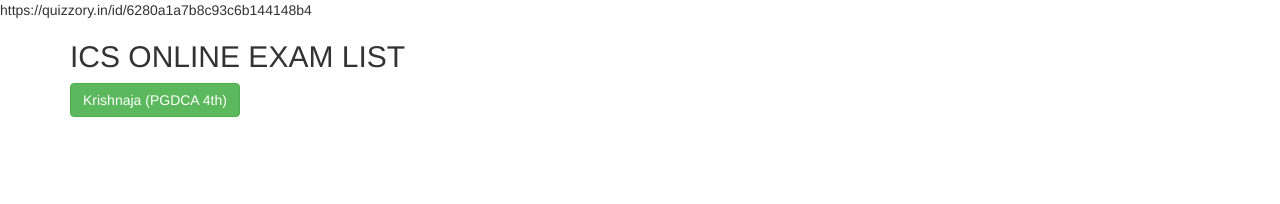
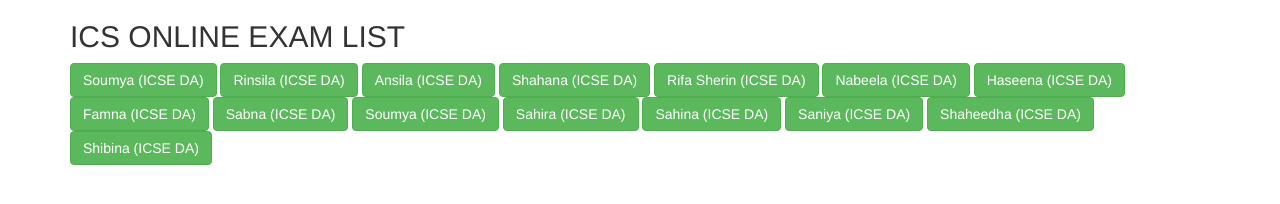
Before and after one commit to icsindia/ics, a plain HTML site: page index.html in a window 1280 px wide. Drawn offline with nearby package versions, Linux system fonts and the light colour scheme.

Commit message:
Update index.html

```diff
--- a/index.html
+++ b/index.html
@@ -9,10 +9,23 @@
   <script src="https://maxcdn.bootstrapcdn.com/bootstrap/3.4.1/js/bootstrap.min.js"></script>
 </head>
 <body>
-https://quizzory.in/id/6280a1a7b8c93c6b144148b4
 <div class="container">
   <h2>ICS ONLINE EXAM LIST</h2>
-      <a href="https://quizzory.in/id/61eac75f89ea8d3ccab20d94"><button type="button" class="btn btn-success">Krishnaja (PGDCA 4th)</button></a>
+      <a href="https://quizzory.in/id/6280a1a7b8c93c6b144148b4"><button type="button" class="btn btn-success">Soumya (ICSE DA)</button></a>
+  <a href="https://quizzory.in/id/6280a1a7b8c93c6b144148b4"><button type="button" class="btn btn-success">Rinsila (ICSE DA)</button></a>
+  <a href="https://quizzory.in/id/6280a1a7b8c93c6b144148b4"><button type="button" class="btn btn-success">Ansila (ICSE DA)</button></a>
+  <a href="https://quizzory.in/id/6280a1a7b8c93c6b144148b4"><button type="button" class="btn btn-success">Shahana (ICSE DA)</button></a>
+  <a href="https://quizzory.in/id/6280a1a7b8c93c6b144148b4"><button type="button" class="btn btn-success">Rifa Sherin (ICSE DA)</button></a>
+  <a href="https://quizzory.in/id/6280a1a7b8c93c6b144148b4"><button type="button" class="btn btn-success">Nabeela (ICSE DA)</button></a>
+  <a href="https://quizzory.in/id/6280a1a7b8c93c6b144148b4"><button type="button" class="btn btn-success">Haseena (ICSE DA)</button></a>
+  <a href="https://quizzory.in/id/6280a1a7b8c93c6b144148b4"><button type="button" class="btn btn-success">Famna (ICSE DA)</button></a>
+  <a href="https://quizzory.in/id/6280a1a7b8c93c6b144148b4"><button type="button" class="btn btn-success">Sabna (ICSE DA)</button></a>
+  <a href="https://quizzory.in/id/6280a1a7b8c93c6b144148b4"><button type="button" class="btn btn-success">Soumya (ICSE DA)</button></a>
+  <a href="https://quizzory.in/id/6280a1a7b8c93c6b144148b4"><button type="button" class="btn btn-success">Sahira (ICSE DA)</button></a>
+  <a href="https://quizzory.in/id/6280a1a7b8c93c6b144148b4"><button type="button" class="btn btn-success">Sahina (ICSE DA)</button></a>
+  <a href="https://quizzory.in/id/6280a1a7b8c93c6b144148b4"><button type="button" class="btn btn-success">Saniya (ICSE DA)</button></a>
+  <a href="https://quizzory.in/id/6280a1a7b8c93c6b144148b4"><button type="button" class="btn btn-success">Shaheedha (ICSE DA)</button></a>
+  <a href="https://quizzory.in/id/6280a1a7b8c93c6b144148b4"><button type="button" class="btn btn-success">Shibina (ICSE DA)</button></a>
 
   <!-- <button type="button" class="btn btn-primary">Primary</button>
     <a href="https://quizzory.in/id/61bcc7e6f495cf092a080e92"><button type="button" class="btn btn-success">PGDCA 1st</button></a>
```
